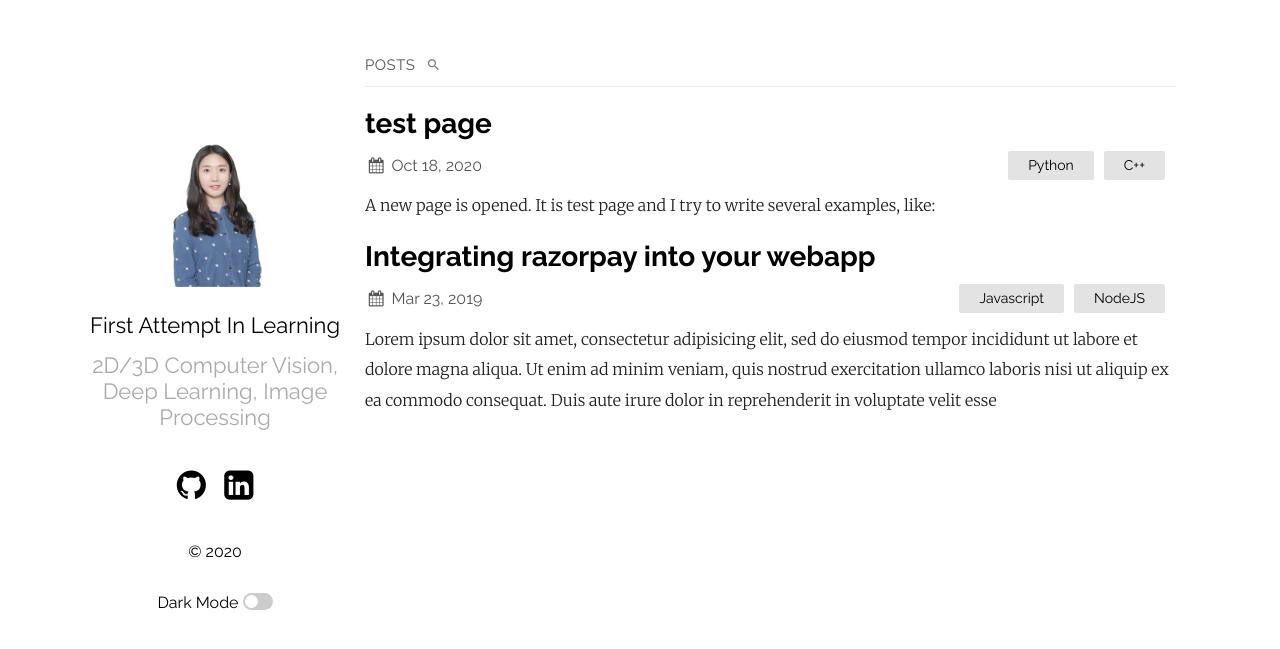
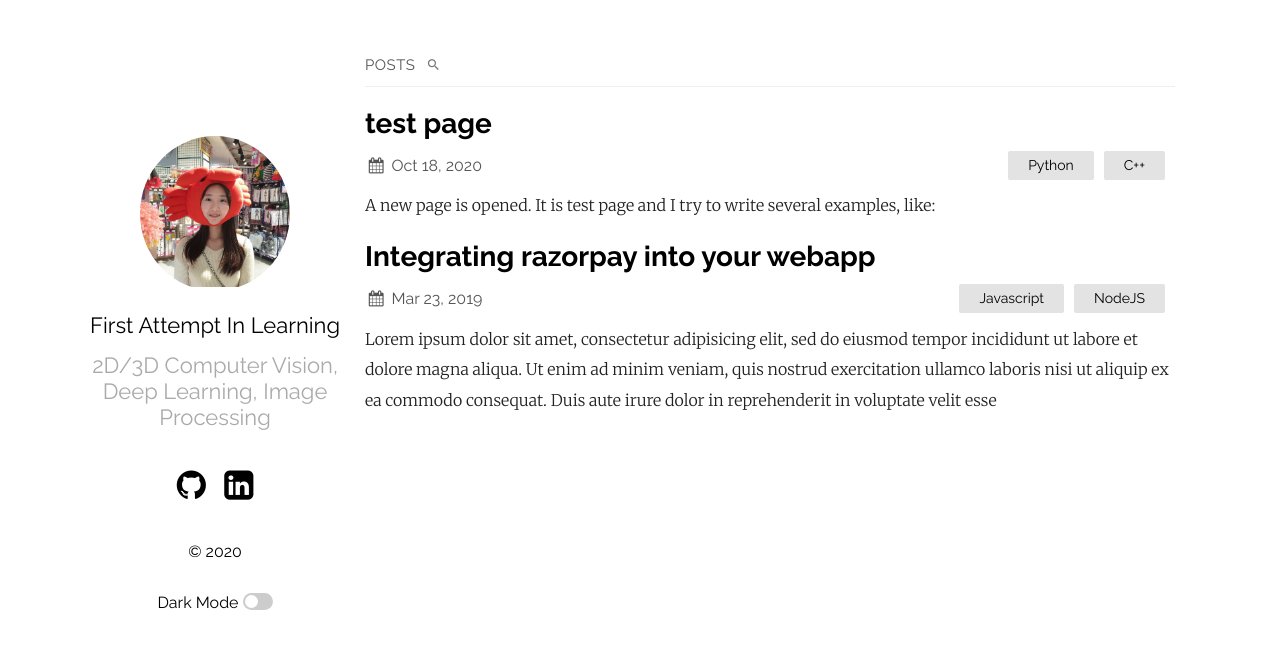
Before and after one commit to brillianthhj/brillianthhj.github.io, a Jekyll site: the page built from index.md, in a window 1280 px wide. Shown: the top 649 px of the page. Built offline with Jekyll 4.4.1, drawn with Linux system fonts in a browser that asks for light colours.

Commit message:
change profile

```diff
--- a/_sass/plain.scss
+++ b/_sass/plain.scss
@@ -123,10 +123,15 @@ main {
         flex-direction: column;
         align-items: center;
         margin-bottom: 17px;
+	a {
+          border-radius:100%;
+          overflow:hidden
+        }
       }
     }
   }
 }
+
 #title {
   a {
     text-decoration: none;
```
Also changed, not shown: assets/portfolio.jpeg.
